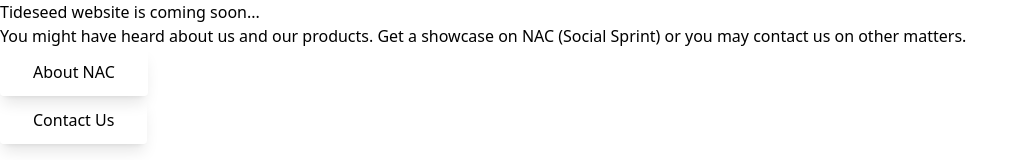
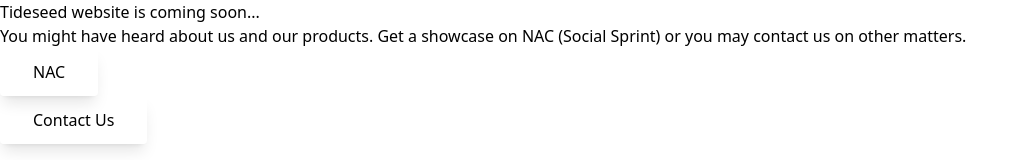
Before and after one commit to Tideseed/tdsdlanding, a React (Vite) app: page / in a window 1280 px wide. Shown: the top 160 px of the page, without its empty margins (0-1028 px from the left). Built offline with nearby package versions, Linux system fonts and the light colour scheme.

Commit message:
robokami

```diff
--- a/src/partials/HeroHome.jsx
+++ b/src/partials/HeroHome.jsx
@@ -39,8 +39,11 @@
               <p className="text-xl text-gray-600 mb-8" data-aos="zoom-y-out" data-aos-delay="150">You might have heard about us and our products. Get a showcase on NAC (Social Sprint) or you may contact us on other matters.</p>
               <div className="max-w-xs mx-auto sm:max-w-none sm:flex sm:justify-center" data-aos="zoom-y-out" data-aos-delay="300">
                 <div>
-                  <a className="btn text-white bg-blue-500 hover:bg-blue-700 w-full mb-4 sm:w-auto sm:mb-0" href="https://nac.tideseed.com" target="_blank">About NAC</a>
+                  <a className="btn text-white bg-blue-500 hover:bg-blue-700 w-full mb-4 sm:w-auto sm:mb-0" href="https://nac.tideseed.com" target="_blank">NAC</a>
                 </div>
+                {/* <div>
+                  <a className="btn text-white bg-blue-500 hover:bg-blue-700 w-full mb-4 sm:w-auto sm:ml-4" href="https://robokami.com" target="_blank">Robokami</a>
+                </div> */}
                 <div>
                   <a className="btn text-white bg-teal-400 hover:bg-white-800 w-full sm:w-auto sm:ml-4" href="https://forms.gle/3UAYWnLyxiNbDoMt8" target="_blank">Contact Us</a>
                 </div>
```
